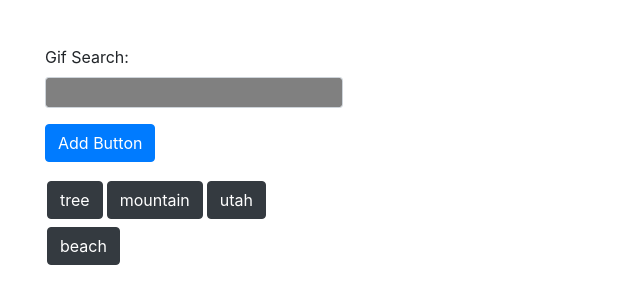
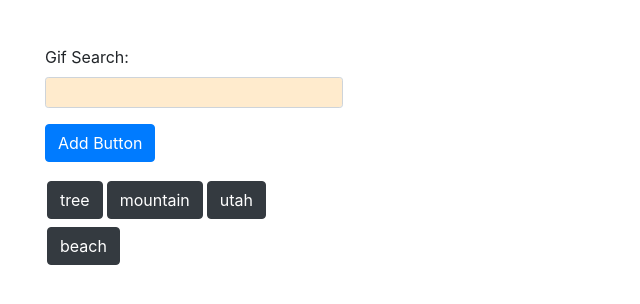
Before and after one commit to VanillaCoder/jifGif, a plain HTML site: page index.html in a window 1280 px wide. In both pictures the pointer is over the input 193 px from the left and 92 px from the top of the page. Shown: the whole page, without its empty margins (0-640 px from the left). Drawn offline with nearby package versions, Linux system fonts and the light colour scheme.

Commit message:
changed hovor color of search bar

```diff
--- a/assets/css/style.css
+++ b/assets/css/style.css
@@ -21,3 +21,7 @@ body{
 #searchBtn{
     margin-bottom: 15px;
 }
+#gifSearch:hover{
+    background-color: blanchedalmond;
+    color: black;
+}
```
